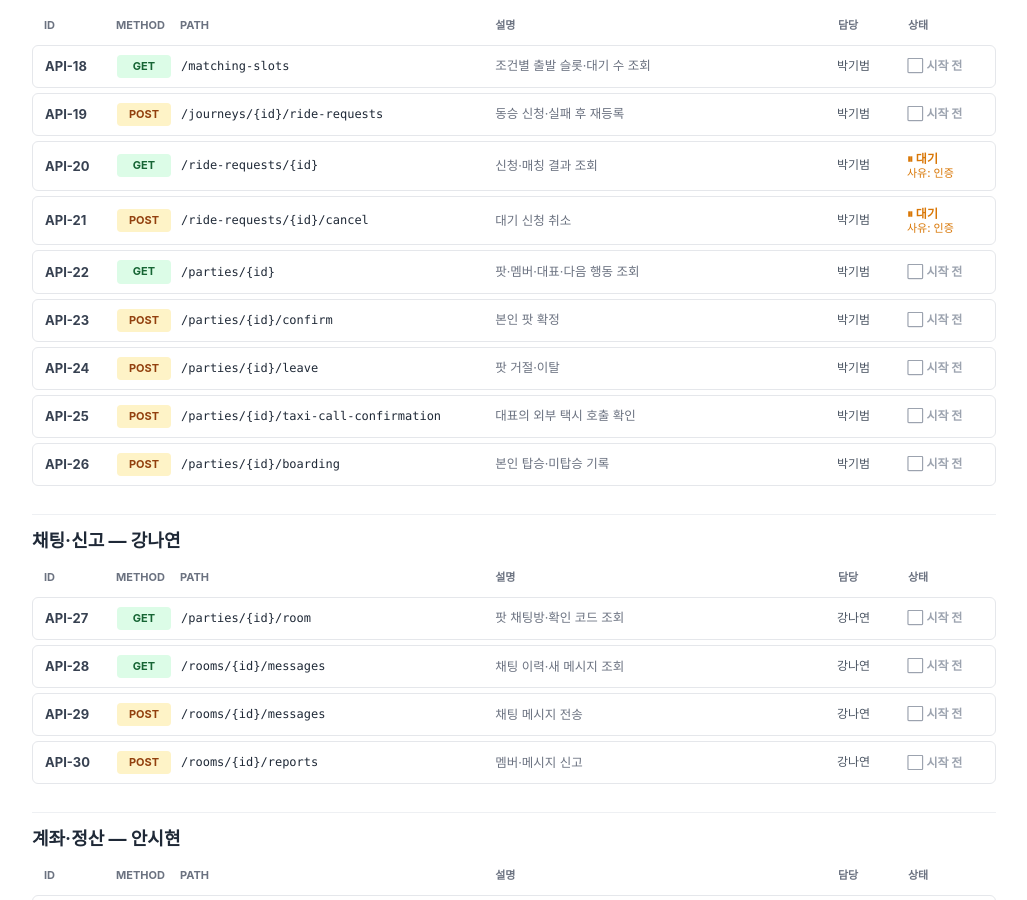
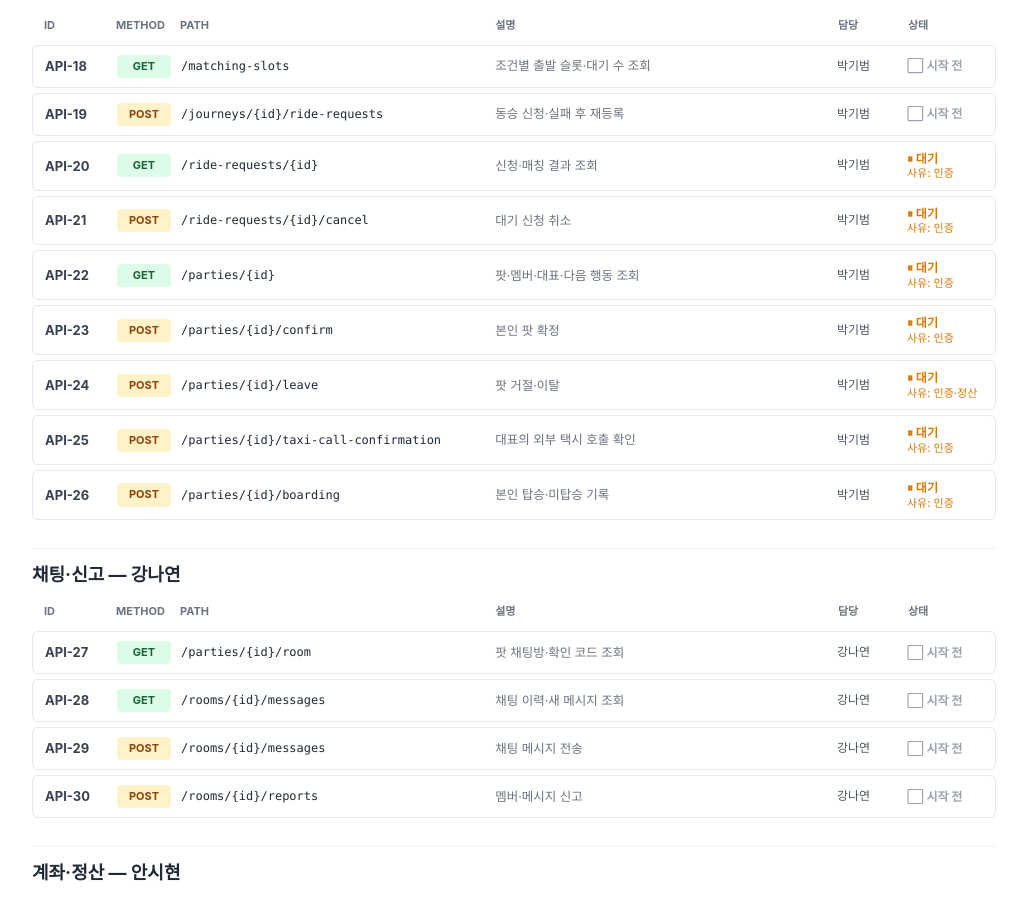
Before and after one commit to owlly-team/owlly-server, a Jekyll site: the page built from docs/status.md, in a window 1280 px wide and 900 px high, scrolled down 1605 px. Shown: the whole window, without its empty margins (126-1153 px from the left). Built offline with Jekyll 4.4.1, drawn with Linux system fonts in a browser that asks for light colours.

Commit message:
Update apis.yml

```diff
--- a/docs/_data/apis.yml
+++ b/docs/_data/apis.yml
@@ -302,7 +302,9 @@ sections:
         method: GET
         path: /parties/{id}
         desc: 팟·멤버·대표·다음 행동 조회
-        status: 시작 전
+        status: 대기
+        waitingFor: 인증
+        waitingNote: 서비스 로직은 develop 에 머지됨. 로그인 기능이 붙으면 컨트롤러만 연결
         auth: 해당 팟 참여자 (PARTY_MEMBER) · ETag
         success: "200 · data = Party"
         req: 없음
@@ -311,7 +313,9 @@ sections:
         method: POST
         path: /parties/{id}/confirm
         desc: 본인 팟 확정
-        status: 시작 전
+        status: 대기
+        waitingFor: 인증
+        waitingNote: 서비스 로직은 develop 에 머지됨. 로그인 기능이 붙으면 컨트롤러만 연결. 채팅방 열기는 채팅 쪽 ChatRoomService.openRoom 껍데기 호출 (나연님이 채울 예정)
         auth: 해당 팟 참여자 (PARTY_MEMBER) · Idempotency-Key · If-Match 필수
         success: "200 · data = Party"
         req: 없음
@@ -320,7 +324,9 @@ sections:
         method: POST
         path: /parties/{id}/leave
         desc: 팟 거절·이탈
-        status: 시작 전
+        status: 대기
+        waitingFor: 인증·정산
+        waitingNote: 서비스 로직은 develop 에 머지됨. 로그인 기능이 붙으면 컨트롤러 연결. 이탈 후 남은 사람 예상 금액 재계산은 정산 쪽 예상 정산(SettlementEstimateService.createEstimate) 구현 후 연결 (시현님 확인 필요)
         auth: 해당 팟 참여자 (PARTY_MEMBER) · Idempotency-Key · If-Match 필수
         success: "200 · data = Party"
         req: 없음
@@ -329,7 +335,9 @@ sections:
         method: POST
         path: /parties/{id}/taxi-call-confirmation
         desc: 대표의 외부 택시 호출 확인
-        status: 시작 전
+        status: 대기
+        waitingFor: 인증
+        waitingNote: 서비스 로직은 develop 에 머지됨. 로그인 기능이 붙으면 컨트롤러만 연결
         auth: 해당 팟 대표 (REPRESENTATIVE) · Idempotency-Key · If-Match 필수
         success: "200 · data = Party"
         req: 없음
@@ -338,7 +346,9 @@ sections:
         method: POST
         path: /parties/{id}/boarding
         desc: 본인 탑승·미탑승 기록
-        status: 시작 전
+        status: 대기
+        waitingFor: 인증
+        waitingNote: 서비스 로직은 develop 에 머지됨. 로그인 기능이 붙으면 컨트롤러만 연결
         auth: 해당 팟 참여자 (PARTY_MEMBER) · Idempotency-Key 필수
         success: "200 · data = Party"
         req: |
```
